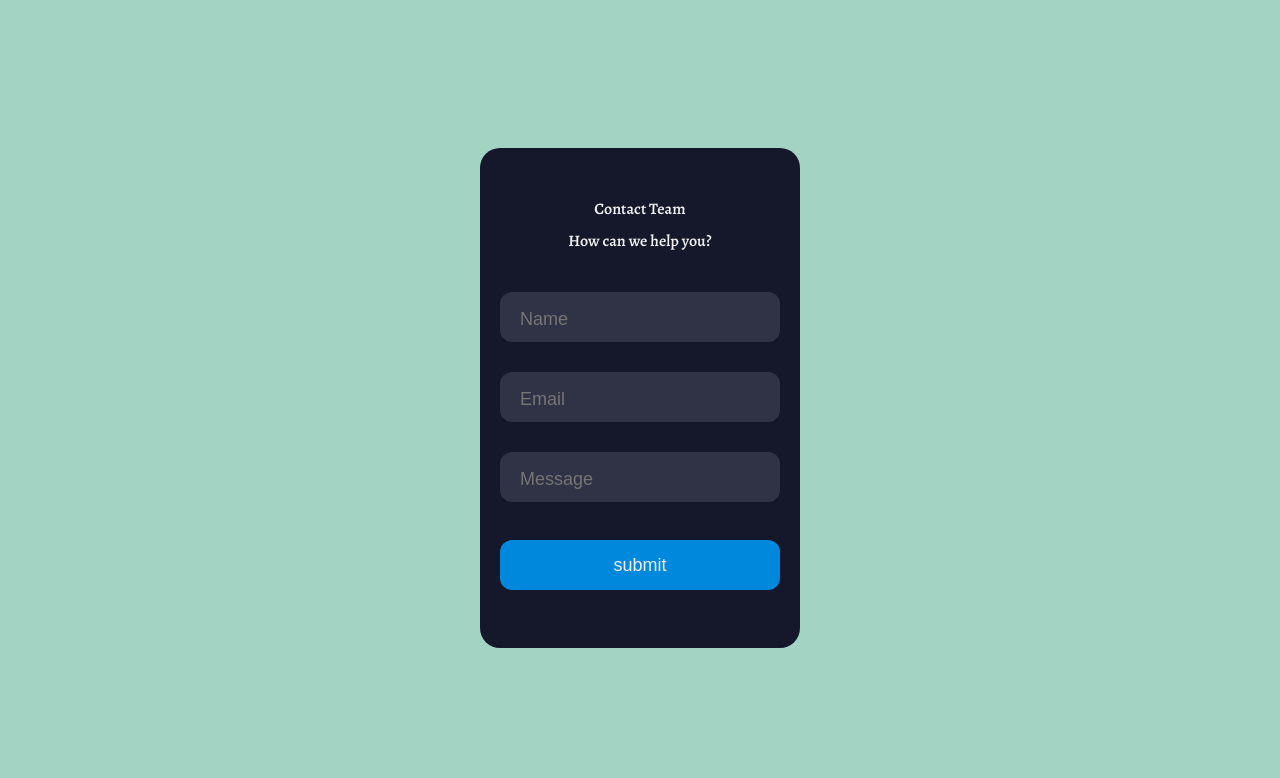
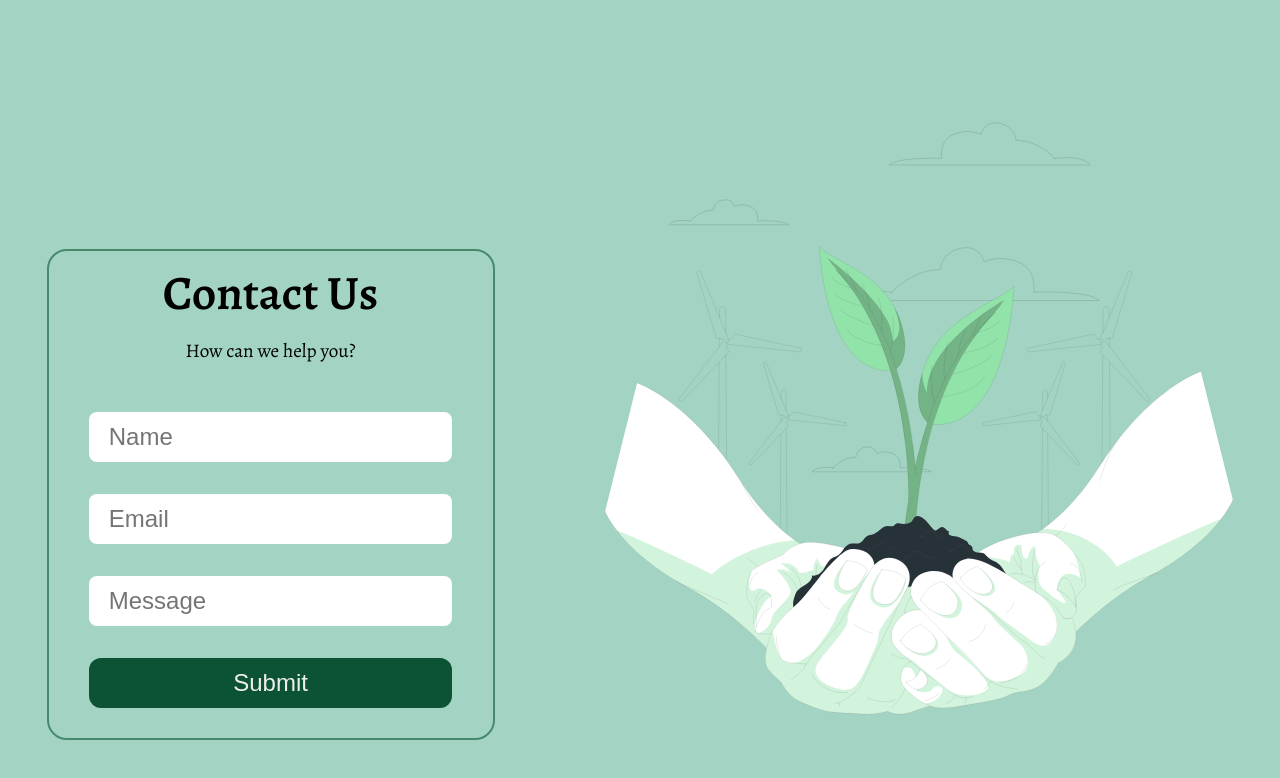
Before and after one commit to Crazzygamerr/Ba-Dastoor, a Next.js app: page / in a window 1280 px wide. Shown: the part 1332-2110 px from the top of the page. Built offline with nearby package versions, Linux system fonts and the light colour scheme.

Commit message:
feature: Home form - Need colors

```diff
--- a/next.config.js
+++ b/next.config.js
@@ -24,13 +24,13 @@ const nextConfig = {
 			{
 				protocol: 'https',
 				hostname: 'firebasestorage.googleapis.com',
-				pathname: '/v0/b/badastoor-86ddb.appspot.com/o',
+				pathname: '/v0/b/badastoor-86ddb.appspot.com/o/**',
 				port: '',
 			},
 			{
 				protocol: 'https',
 				hostname: 'cdn-icons-png.flaticon.com',
-				pathname: '/512',
+				pathname: '/512/**',
 				port: '',
 			}
 		]
--- a/src/pages/feedback.tsx
+++ b/src/pages/feedback.tsx
@@ -50,11 +50,13 @@ export default function Feedback() {
 					<div className="Feedback__box" key={index}>
 						<div className="Feedback__box-top">
 							<div className="Feedback__profile">
-								<img
+								<Image
 									src={item.img}
 									alt=""
 									width={10}
 									height={10}
+									loading="lazy"
+									unoptimized={true}
 								/>
 								<div className="Feedback__user">
 									<strong>{item.name}</strong>
--- a/src/pages/index.tsx
+++ b/src/pages/index.tsx
@@ -1,6 +1,5 @@
 import { useState } from "react";
 // import { auth, fs } from "../Config/Config";
-// import "../styles/routes/index.scss";
 import Image from "next/image";
 import Navbar from "@/components/Navbar/Navbar";
 import Link from "next/link";
@@ -8,8 +7,7 @@ import P1 from "../../public/product1.jpeg";
 import P2 from "../../public/product2.jpeg";
 import P3 from "../../public/product3.jpeg";
 import Butterflies from "../../public/Butterflies.svg";
-import V1 from "../../public/V1.png";
-import V2 from "../../public/V2.png";
+import Hands from "../../public/Hands.svg";
 import rightArrow from "../../public/right-arrow.svg";
 import "../styles/routes/index.scss";
 import Head from "next/head";
@@ -127,27 +125,21 @@ function Home({ props, }: { props: any }): JSX.Element {
 			</div>
 
 			<div className="Landing__contact">
-				<form className="form">
-					<div className="title">Contact Team</div>
-					<div className="subtitle">How can we help you?</div>
-					<div className="input-container ic1">
-						<input id="firstname" className="input" type="text" placeholder="Name" />
-					</div>
-					<div className="input-container ic2">
-						<input id="lastname" className="input" type="text" placeholder="Email " />
-					</div>
-					<div className="input-container ic2">
-						<input
-							id="Message"
-							className="input"
-							type="text"
-							placeholder="Message "
-						/>
-					</div>
-					<button type="submit" className="submit">
-						submit
-					</button>{" "}
+				<form className="Landing__form">
+					<h3 className="Landing__title">Contact Us</h3>
+					<p className="Landing__subtitle">How can we help you?</p>
+					<input type="text" placeholder="Name" />
+					<input type="text" placeholder="Email " />
+					<input type="text" placeholder="Message " />
+					<button type="submit" className="Landing__submit">
+						Submit
+					</button>
 				</form>
+				<Image
+					src={Hands}
+					alt=""
+					className="Landing__contactImage"
+				/>
 			</div>
 
 			{/* <div className="rightSide">
--- a/src/styles/routes/feedback.scss
+++ b/src/styles/routes/feedback.scss
@@ -19,6 +19,7 @@
 
 	&__box {
 		@include make-flex(column, left, center);
+		border-radius: 10px;
 		box-shadow: 2px 2px 30px rgba(0, 0, 0, 0.1);
 		background-color: #ffffff;
 		padding: 20px;
--- a/src/styles/routes/index.scss
+++ b/src/styles/routes/index.scss
@@ -4,11 +4,12 @@
 	overflow-y: auto;
 	overflow-x: hidden;
 	margin-top: 50px;
+	gap: 3rem;
 
 	&__hero {
 		@include box(100%, 100vh);
 		@include make-flex(row, center, space-evenly);
-		gap: 5%;
+		gap: 4rem;
 	}
 
 	&__heroImage {
@@ -95,112 +96,58 @@
 		gap: 5%;
 	}
 
-	.form {
-		background-color: #15172b;
+	&__contactImage {
+		@include box(fit-content, 80%);
+		margin-bottom: auto;
+	}
+
+	&__form {
+		@include box(35%, fit-content);
+		@include make-flex(column, center, start);
+		gap: 2rem;
+		padding: 30px 20px;
+		border: 2px solid #48896D;
+		background-color: #a3d4c3;
+		color: #000;
 		border-radius: 20px;
 		box-sizing: border-box;
-		height: 500px;
-		padding: 20px;
-		width: 320px;
 		text-align: center;
 	}
 
-	.title {
-		color: #eee;
+	&__title {
+		font-size: 3rem;
+		line-height: 1.5rem;
 		font-weight: 600;
-		margin-top: 30px;
 	}
 
-	.subtitle {
-		color: #eee;
-		font-size: 16px;
-		font-weight: 600;
-		margin-top: 10px;
+	&__subtitle {
+		font-size: 1.2rem;
+		font-weight: 300;
+		margin-bottom: 1rem;
 	}
 
-	.input-container {
-		height: 50px;
-		position: relative;
-		width: 100%;
+	input {
+		@include box(90%, 50px);
+		background-color: #ffffff;
+		border-radius: 8px;
+		border: none;
+		box-sizing: border-box;
+		font-size: 1.5rem;
+		outline: 0;
+		padding: 0 20px;
 	}
 
-	.ic1 {
-		margin-top: 40px;
+
+	&__submit {
+		@include box(90%, 50px);
+		box-sizing: border-box;
+		border-radius: 12px;
+		border: none;
+		background-color: #0b5334;
+		font-size: 1.5rem;
+		color: #eee;
+		cursor: pointer;
+		text-align: center;
 	}
 
-	.ic2 {
-		margin-top: 30px;
-	}
-
-	.input {
-		background-color: #303245;
-		border-radius: 12px;
-		border: 0;
-		box-sizing: border-box;
-		color: #eee;
-		font-size: 18px;
-		height: 100%;
-		outline: 0;
-		padding: 4px 20px 0;
-		width: 100%;
-	}
-
-	.cut {
-		background-color: #15172b;
-		border-radius: 10px;
-		height: 20px;
-		left: 20px;
-		position: absolute;
-		top: -20px;
-		transform: translateY(0);
-		transition: transform 200ms;
-		width: 76px;
-	}
-
-	.cut-short {
-		width: 50px;
-	}
-
-	.input:focus ~ .cut,
-	.input:not(:placeholder-shown) ~ .cut {
-		transform: translateY(8px);
-	}
-
-	.placeholder {
-		color: #65657b;
-		left: 20px;
-		line-height: 14px;
-		pointer-events: none;
-		position: absolute;
-		transform-origin: 0 50%;
-		transition: transform 200ms, color 200ms;
-		top: 20px;
-	}
-
-	.input:focus ~ .placeholder,
-	.input:not(:placeholder-shown) ~ .placeholder {
-		transform: translateY(-30px) translateX(10px) scale(0.75);
-	}
-
-	.input:not(:placeholder-shown) ~ .placeholder {
-		color: #808097;
-	}
-
-	.input:focus ~ .placeholder {
-		color: #dc2f55;
-	}
-
-	.submit {
-		background-color: #08d;
-		border-radius: 12px;
-		border: 0;
-		box-sizing: border-box;
-		color: #eee;
-		cursor: pointer;
-		font-size: 18px;
-		height: 50px;
-		margin-top: 38px;
-		text-align: center;
-		width: 100%;
-	}
 }
```
